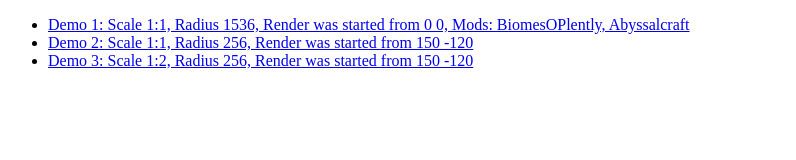
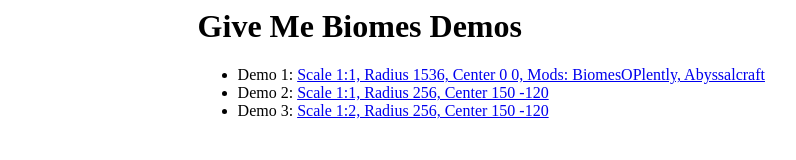
Before and after one commit to phit/GiveMeBiomes, a plain HTML site: page index.htm in a window 1280 px wide. Shown: the whole page, without its empty margins (0-796 px from the left). Drawn offline with Linux system fonts and the light colour scheme.

Commit message:
overview remake

```diff
--- a/index.htm
+++ b/index.htm
@@ -1,16 +1,15 @@
-<!DOCTYPE html>
 <html>
 <head>
     <title>GiveMeBiomes Demo</title>
 </head>
 <body>
-
-
-<ul>
-    <li><a href="s1_r1536/index.html">Demo 1: Scale 1:1, Radius 1536, Render was started from 0 0, Mods: BiomesOPlently, Abyssalcraft</a></li>
-    <li><a href="s1_r256/index.html">Demo 2: Scale 1:1, Radius 256, Render was started from 150 -120</a></li>
-    <li><a href="s2_r256/index.html">Demo 3: Scale 1:2, Radius 256, Render was started from 150 -120</a></li>
-</ul>
-
+<div style="width:70%; margin:0 auto;">
+    <h1>Give Me Biomes Demos</h1>
+    <ul>
+        <li>Demo 1: <a href="s1_r1536/index.html">Scale 1:1, Radius 1536, Center 0 0, Mods: BiomesOPlently, Abyssalcraft</a></li>
+        <li>Demo 2: <a href="s1_r256/index.html">Scale 1:1, Radius 256, Center 150 -120</a></li>
+        <li>Demo 3: <a href="s2_r256/index.html">Scale 1:2, Radius 256, Center 150 -120</a></li>
+    </ul>
+</div>
 </body>
 </html>
```
